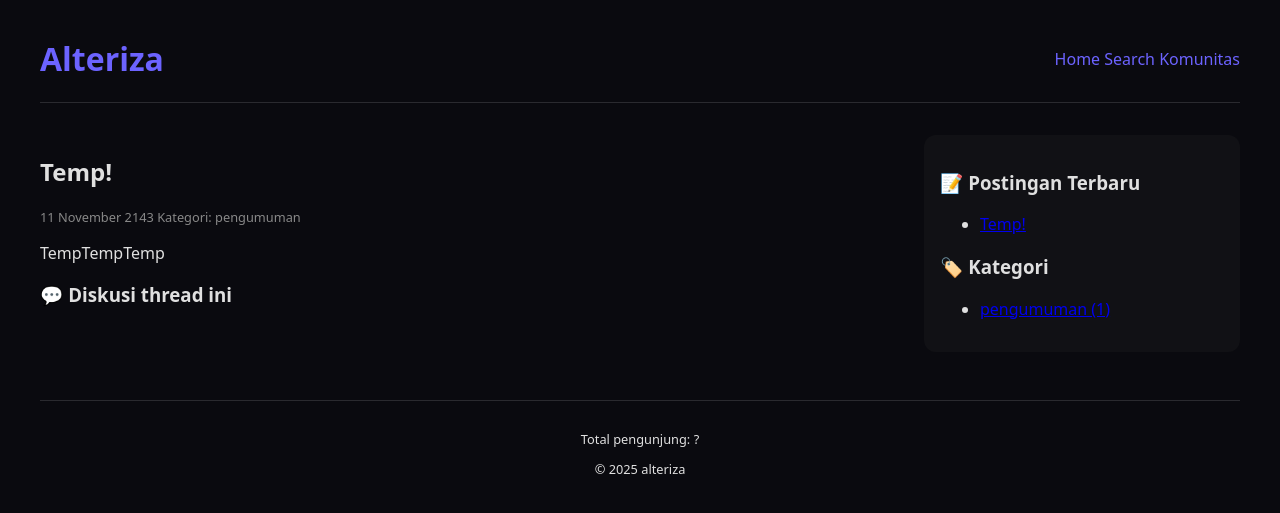
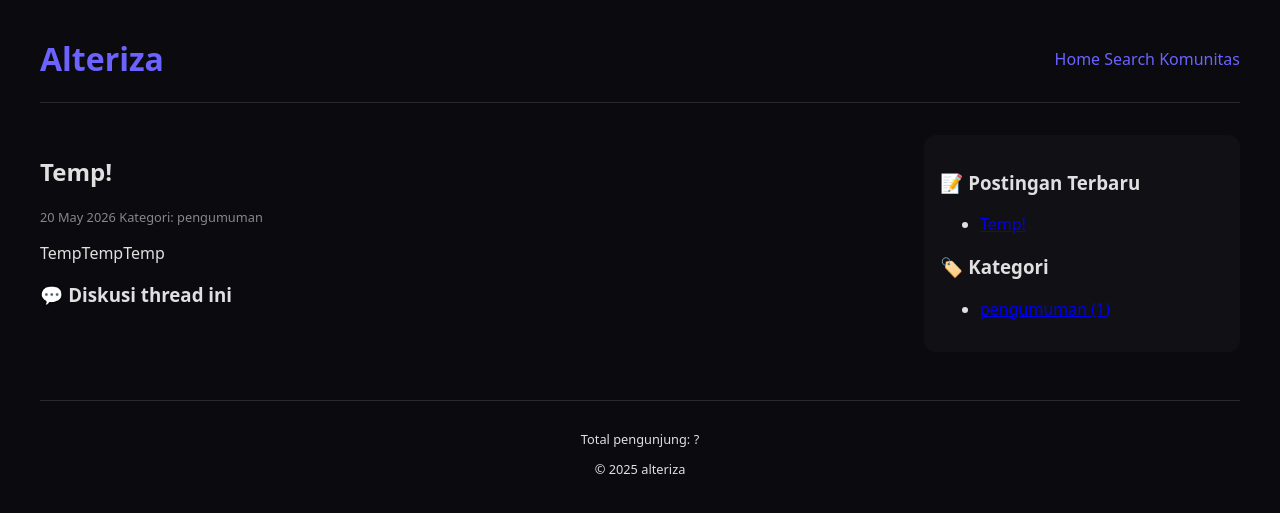
Before and after one commit to alteriza/alteriza.github.io, a Jekyll site: the page built from _posts/2026-05-20-temp.md, in a window 1280 px wide. Shown: the top 513 px of the page. Built offline with Jekyll 4.4.1, drawn with Linux system fonts in a browser that asks for light colours; comment, search, counter and statistics services are not loaded.

Commit message:
Update and rename 2143-11-11-temp.md to 2026-05-20-temp.md

```diff
--- a/_posts/2143-11-11-temp.md
+++ b/_posts/2026-05-20-temp.md
@@ -1,7 +1,7 @@
 ---
 layout: post
 title: "Temp!"
-date: 2143-11-11
+date: 2026-05-20
 categories: [pengumuman]
 excerpt: "Template."
 ---
```
